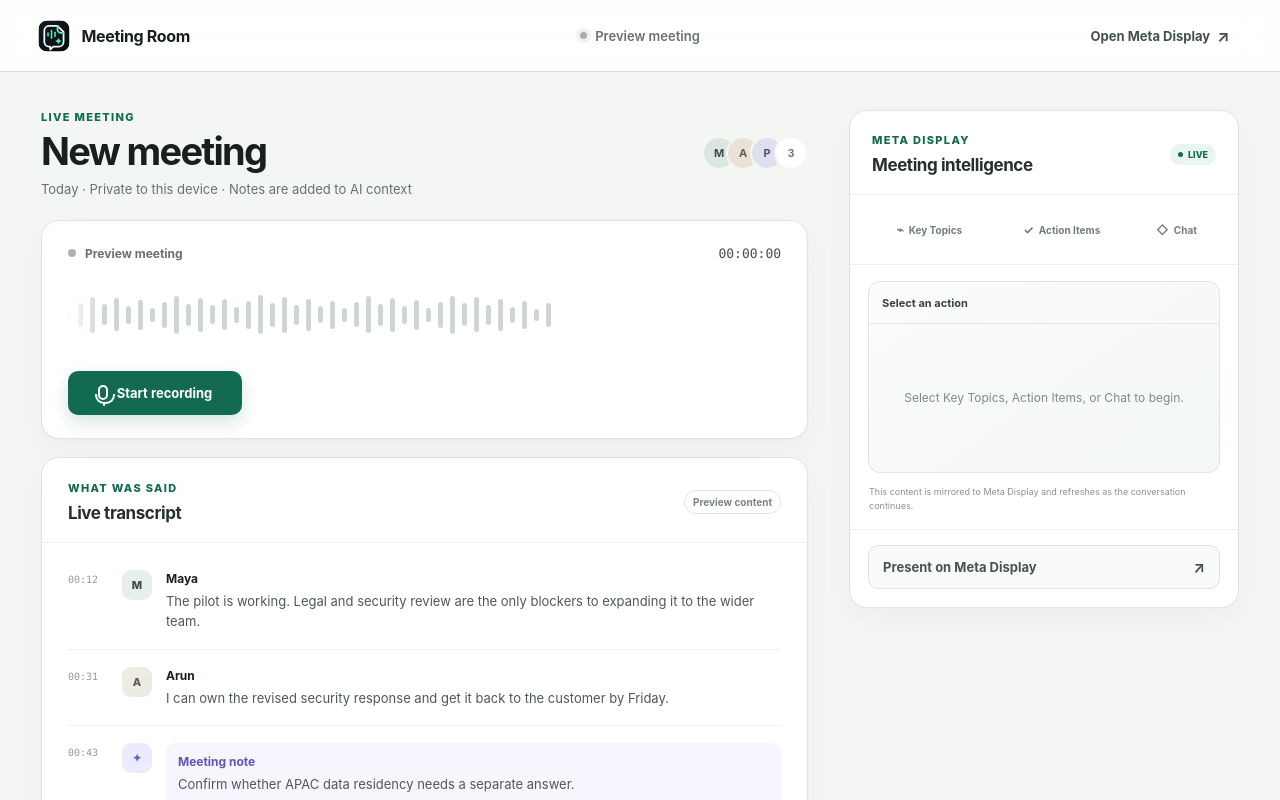
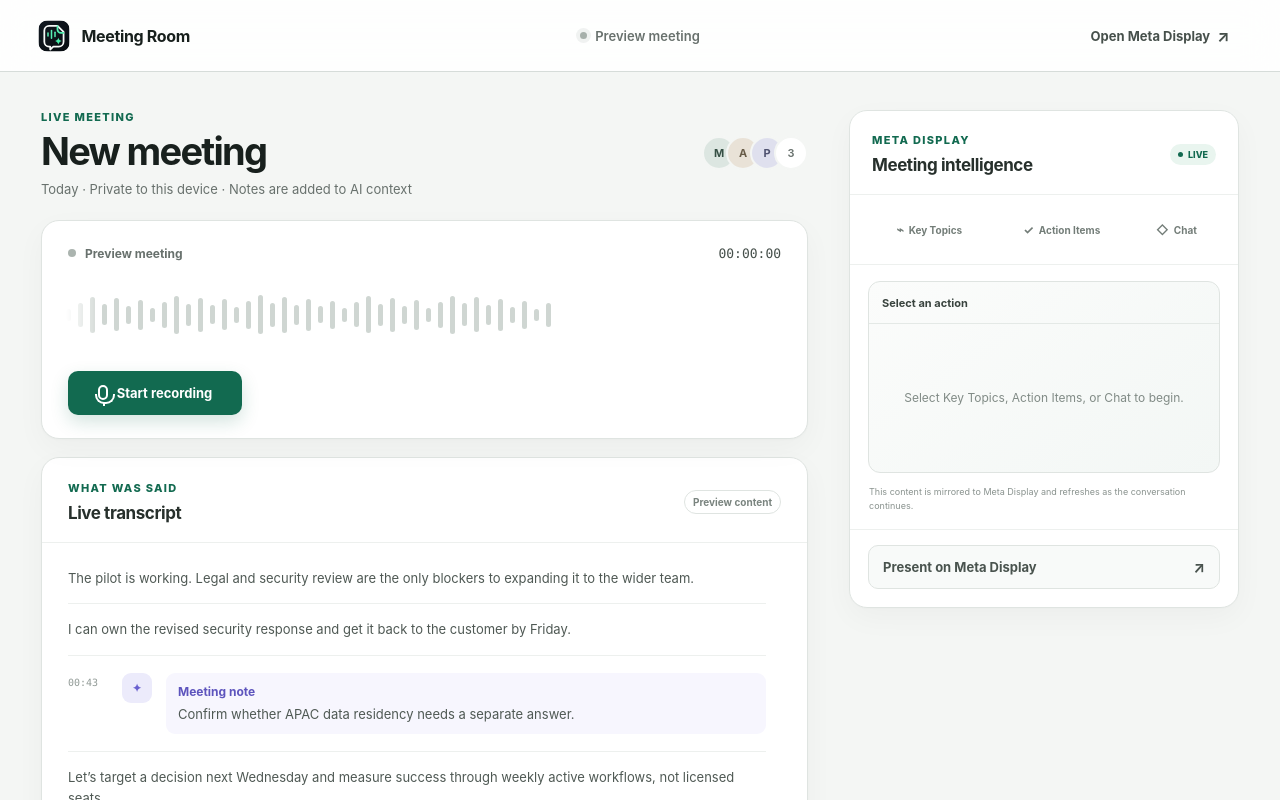
Before and after one commit to jsugihara-codex/meeting-note-taker, a Next.js app: page / in a window 1280 px wide. Shown: the top 800 px of the page. Built offline with nearby package versions, Linux system fonts and the light colour scheme.

Commit message:
Stream and simplify the live transcript panel

```diff
--- a/app/api/realtime/route.ts
+++ b/app/api/realtime/route.ts
@@ -23,8 +23,10 @@ export async function POST(request: Request) {
       input: {
         noise_reduction: { type: "far_field" },
         transcription: {
-          model: "gpt-4o-transcribe-diarize",
+          model: "gpt-4o-mini-transcribe",
           language: "en",
+          prompt:
+            "Transcribe a business meeting accurately. Preserve names, acronyms, commitments, dates, and decisions.",
         },
         turn_detection: {
           type: "server_vad",
--- a/app/globals.css
+++ b/app/globals.css
@@ -491,7 +491,10 @@ button {
 }
 
 .transcript-card {
+  height: 480px;
   margin-top: 18px;
+  display: flex;
+  flex-direction: column;
   overflow: hidden;
 }
 
@@ -523,7 +526,11 @@ button {
 }
 
 .transcript-list {
+  flex: 1;
   min-height: 290px;
+  overflow-y: auto;
+  overscroll-behavior: contain;
+  scrollbar-gutter: stable;
   padding: 10px 26px 17px;
 }
 
@@ -536,6 +543,11 @@ button {
 }
 
 .transcript-entry:last-child { border-bottom: 0; }
+
+.transcript-entry.speech {
+  display: block;
+  padding: 15px 0;
+}
 
 .transcript-entry > time {
   padding-top: 4px;
@@ -596,14 +608,13 @@ button {
   49%, 100% { opacity: 0; }
 }
 
-.transcript-entry.note > div:last-child {
+.transcript-entry.note .transcript-copy {
   padding: 10px 12px;
   border-radius: 9px;
   background: #f7f6fe;
 }
 
 .transcript-entry.note h3 { color: #5d54bd; }
-.transcript-entry.draft { opacity: 0.68; }
 
 .empty-state {
   min-height: 268px;
@@ -1129,6 +1140,7 @@ button {
   .note-composer { margin-top: 14px; padding: 14px; }
 
   .section-heading { padding: 20px 17px 16px; }
+  .transcript-card { height: 390px; }
   .transcript-list { padding: 7px 17px 12px; }
   .transcript-entry {
     grid-template-columns: 31px minmax(0, 1fr);
--- a/app/meeting-recorder.tsx
+++ b/app/meeting-recorder.tsx
@@ -12,15 +12,8 @@ type TranscriptEntry = {
   speaker: string;
   text: string;
   kind: "speech" | "note";
+  draft?: boolean;
 };
-
-function speakerName(label?: string) {
-  if (!label) return "Speaker";
-  const numbered = label.match(/^spk[_ -]?(\d+)$/i);
-  if (numbered) return `Speaker ${numbered[1]}`;
-  if (/^[a-z]$/i.test(label)) return `Speaker ${label.toUpperCase()}`;
-  return label;
-}
 
 type MetaState = {
   mode: DisplayMode;
@@ -180,9 +173,11 @@ export function MeetingRecorder() {
   const sessionStateRef = useRef<SessionState>(sessionState);
   const observedEntriesRef = useRef(entries);
   const analysisRequestRef = useRef(0);
+  const transcriptListRef = useRef<HTMLDivElement | null>(null);
+  const transcriptAutoScrollRef = useRef(true);
   const processedTranscriptionEventsRef = useRef(new Set<string>());
+  const transcriptionDraftsRef = useRef(new Map<string, string>());
   const transcriptionStartedAtRef = useRef(new Map<string, number>());
-  const segmentedTranscriptionItemsRef = useRef(new Set<string>());
 
   useEffect(() => {
     elapsedRef.current = elapsed;
@@ -191,6 +186,16 @@ export function MeetingRecorder() {
   useEffect(() => {
     sessionStateRef.current = sessionState;
   }, [sessionState]);
+
+  useEffect(() => {
+    if (!transcriptAutoScrollRef.current) return;
+    const panel = transcriptListRef.current;
+    if (!panel) return;
+    const frame = window.requestAnimationFrame(() => {
+      panel.scrollTop = panel.scrollHeight;
+    });
+    return () => window.cancelAnimationFrame(frame);
+  }, [entries]);
 
   useEffect(() => {
     if (sessionState !== "recording") return;
@@ -305,58 +310,48 @@ export function MeetingRecorder() {
         type?: string;
         event_id?: string;
         item_id?: string;
-        id?: string;
-        speaker?: string;
-        start?: number;
         delta?: string;
-        text?: string;
         transcript?: string;
         error?: { message?: string };
       };
       if (message.type === "conversation.item.input_audio_transcription.delta") {
-        if (message.item_id && !transcriptionStartedAtRef.current.has(message.item_id)) {
-          transcriptionStartedAtRef.current.set(message.item_id, elapsedRef.current);
-        }
-      }
         if (
-        message.type === "conversation.item.input_audio_transcription.segment" &&
-        message.item_id &&
-        message.id &&
-        message.text?.trim()
-      ) {
-        if (
-          message.event_id &&
-          processedTranscriptionEventsRef.current.has(message.event_id)
+          !message.item_id ||
+          !message.delta ||
+          (message.event_id && processedTranscriptionEventsRef.current.has(message.event_id))
         ) {
           return;
         }
         if (message.event_id) {
           processedTranscriptionEventsRef.current.add(message.event_id);
         }
+        if (!transcriptionStartedAtRef.current.has(message.item_id)) {
+          transcriptionStartedAtRef.current.set(message.item_id, elapsedRef.current);
+        }
 
-        segmentedTranscriptionItemsRef.current.add(message.item_id);
-        const startedAt =
-          transcriptionStartedAtRef.current.get(message.item_id) ?? elapsedRef.current;
-        const segmentTime = Math.max(0, startedAt + Math.floor(message.start ?? 0));
-        const entry: TranscriptEntry = {
-          id: `segment-${message.id}`,
-          time: segmentTime,
-          speaker: speakerName(message.speaker),
-          text: message.text.trim(),
-          kind: "speech",
-        };
+        const entryId = `transcript-${message.item_id}`;
+        const nextText =
+          (transcriptionDraftsRef.current.get(message.item_id) ?? "") + message.delta;
+        transcriptionDraftsRef.current.set(message.item_id, nextText);
+        const startedAt = transcriptionStartedAtRef.current.get(message.item_id) ?? elapsedRef.current;
 
         setEntries((current) => {
-          const existingIndex = current.findIndex((item) => item.id === entry.id);
-          if (existingIndex === -1) return [...current, entry];
-          if (
-            current[existingIndex].text === entry.text &&
-            current[existingIndex].speaker === entry.speaker
-          ) {
-            return current;
+          const existingIndex = current.findIndex((entry) => entry.id === entryId);
+          if (existingIndex === -1) {
+            return [
+              ...current,
+              {
+                id: entryId,
+                time: startedAt,
+                speaker: "Transcript",
+                text: nextText,
+                kind: "speech",
+                draft: true,
+              },
+            ];
           }
           const next = [...current];
-          next[existingIndex] = entry;
+          next[existingIndex] = { ...next[existingIndex], text: nextText, draft: true };
           return next;
         });
       }
@@ -375,12 +370,6 @@ export function MeetingRecorder() {
           processedTranscriptionEventsRef.current.add(message.event_id);
         }
 
-        if (segmentedTranscriptionItemsRef.current.has(message.item_id)) {
-          transcriptionStartedAtRef.current.delete(message.item_id);
-          segmentedTranscriptionItemsRef.current.delete(message.item_id);
-          return;
-        }
-
         const text = message.transcript.trim();
         const entryId = `transcript-${message.item_id}`;
         const startedAt =
@@ -394,7 +383,7 @@ export function MeetingRecorder() {
               {
                 id: entryId,
                 time: startedAt,
-                speaker: "Speaker",
+                speaker: "Transcript",
                 text,
                 kind: "speech",
               },
@@ -402,10 +391,11 @@ export function MeetingRecorder() {
           }
           if (current[existingIndex].text === text) return current;
           const next = [...current];
-          next[existingIndex] = { ...next[existingIndex], text };
+          next[existingIndex] = { ...next[existingIndex], text, draft: false };
           return next;
         });
 
+        transcriptionDraftsRef.current.delete(message.item_id);
         transcriptionStartedAtRef.current.delete(message.item_id);
       }
       if (message.type === "error") {
@@ -470,8 +460,8 @@ export function MeetingRecorder() {
 
       setEntries([]);
       processedTranscriptionEventsRef.current.clear();
+      transcriptionDraftsRef.current.clear();
       transcriptionStartedAtRef.current.clear();
-      segmentedTranscriptionItemsRef.current.clear();
       analysisRequestRef.current += 1;
       setIsThinking(false);
       setInsight("");
@@ -736,7 +726,16 @@ export function MeetingRecorder() {
               {entries[0]?.id.startsWith("preview") && <span className="preview-badge">Preview content</span>}
             </div>
 
-            <div className="transcript-list" aria-live="polite">
+            <div
+              className="transcript-list"
+              aria-live="polite"
+              ref={transcriptListRef}
+              onScroll={(event) => {
+                const panel = event.currentTarget;
+                transcriptAutoScrollRef.current =
+                  panel.scrollHeight - panel.scrollTop - panel.clientHeight < 48;
+              }}
+            >
               {!entries.length && (
                 <div className="empty-state">
                   <span className="empty-rings" />
@@ -744,19 +743,19 @@ export function MeetingRecorder() {
                   <p>Speech and timestamped notes will appear here in real time.</p>
                 </div>
               )}
-              {entries.map((entry, index) => {
-                const previousSpeech = entries
-                  .slice(0, index)
-                  .reverse()
-                  .find((item) => item.kind === "speech");
-                const showTimestamp =
-                  entry.kind === "note" || previousSpeech?.speaker !== entry.speaker;
-                return (
-                  <article className={`transcript-entry ${entry.kind}`} key={entry.id}>
-                    <time>{showTimestamp ? formatTime(entry.time) : ""}</time>
-                    <div className="speaker-avatar">{entry.kind === "note" ? "✦" : entry.speaker.charAt(0)}</div>
-                    <div>
-                      <h3>{entry.kind === "note" ? "Meeting note" : entry.speaker}</h3>
+              {entries.map((entry, index) => (
+                <article
+                  className={`transcript-entry ${entry.kind}${entry.draft ? " draft" : ""}`}
+                  key={entry.id}
+                >
+                  {entry.kind === "note" && (
+                    <>
+                      <time>{formatTime(entry.time)}</time>
+                      <div className="speaker-avatar">✦</div>
+                    </>
+                  )}
+                  <div className="transcript-copy">
+                    {entry.kind === "note" && <h3>Meeting note</h3>}
                     <p>
                       <TypewriterText
                         text={entry.text}
@@ -765,8 +764,7 @@ export function MeetingRecorder() {
                     </p>
                   </div>
                 </article>
-                );
-              })}
+              ))}
             </div>
           </section>
         </section>
```
Lines whose indentation alone changed are shown as unchanged.
